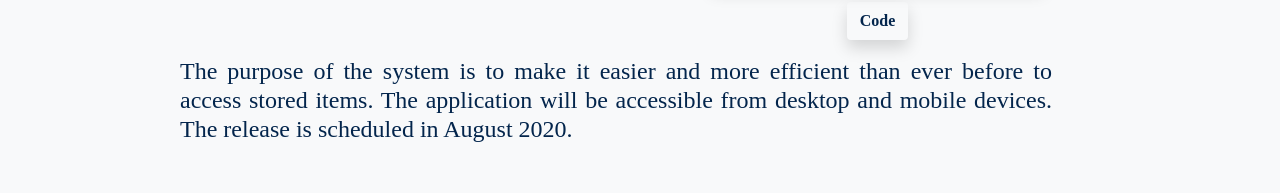
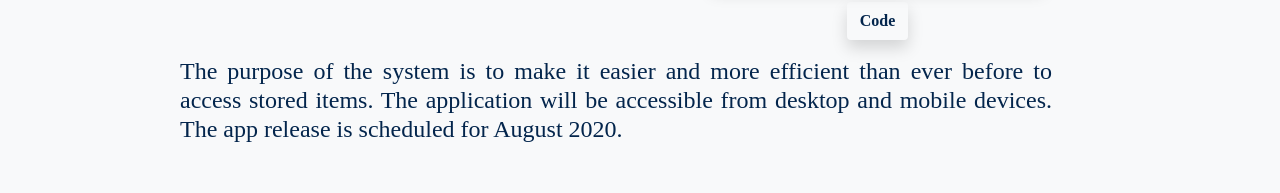
Before and after one commit to IvanOkh/Personal-portfolio, an Angular app: page / in a window 1280 px wide. Both pictures are taken after a click on the picture 877 px from the left and 3001 px from the top of the page. Shown: the part 3192-3385 px from the top of the page. Built offline with nearby package versions, Linux system fonts and the light colour scheme.

Commit message:
Error clean

```diff
--- a/src/app/projects-section/projects-section.component.html
+++ b/src/app/projects-section/projects-section.component.html
@@ -195,8 +195,8 @@
           <h4 id="bodytext" class="text-justify pr-lg-5">
             The purpose of the system is to make it easier and more efficient
             than ever before to access stored items. The application will be
-            accessible from desktop and mobile devices. The release is scheduled
-            in August 2020.
+            accessible from desktop and mobile devices. The app release is
+            scheduled for August 2020.
           </h4>
         </div>
       </div>
```
